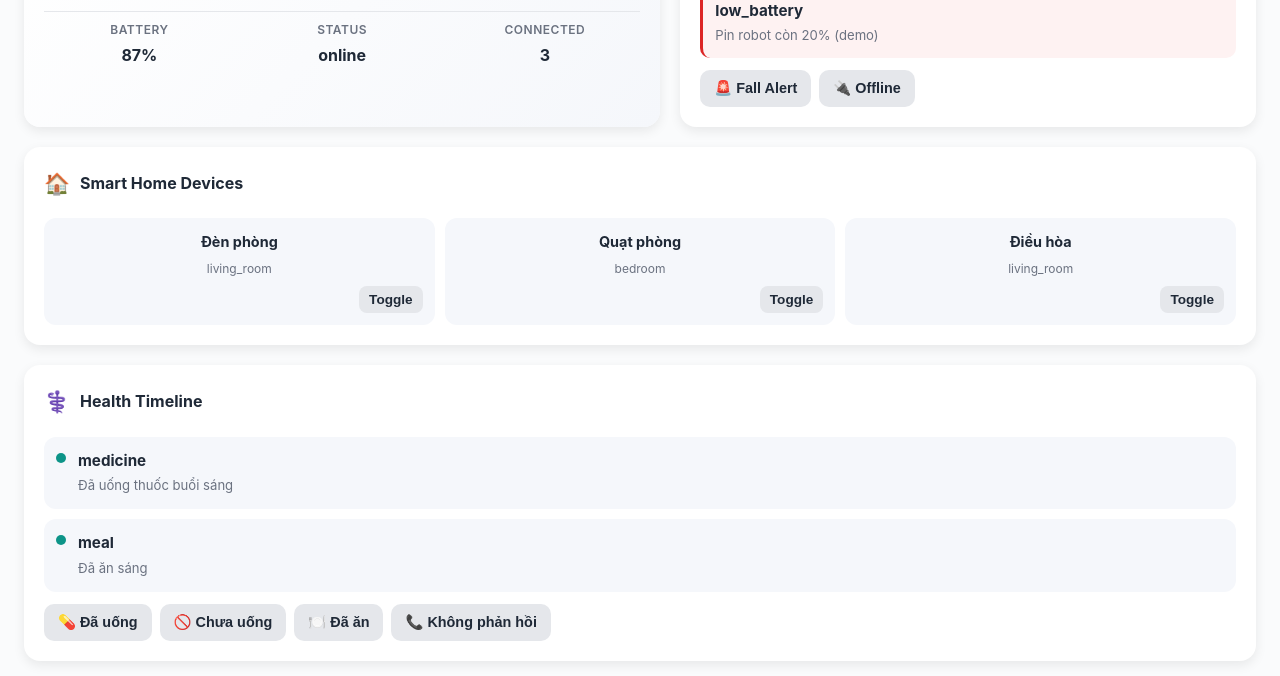
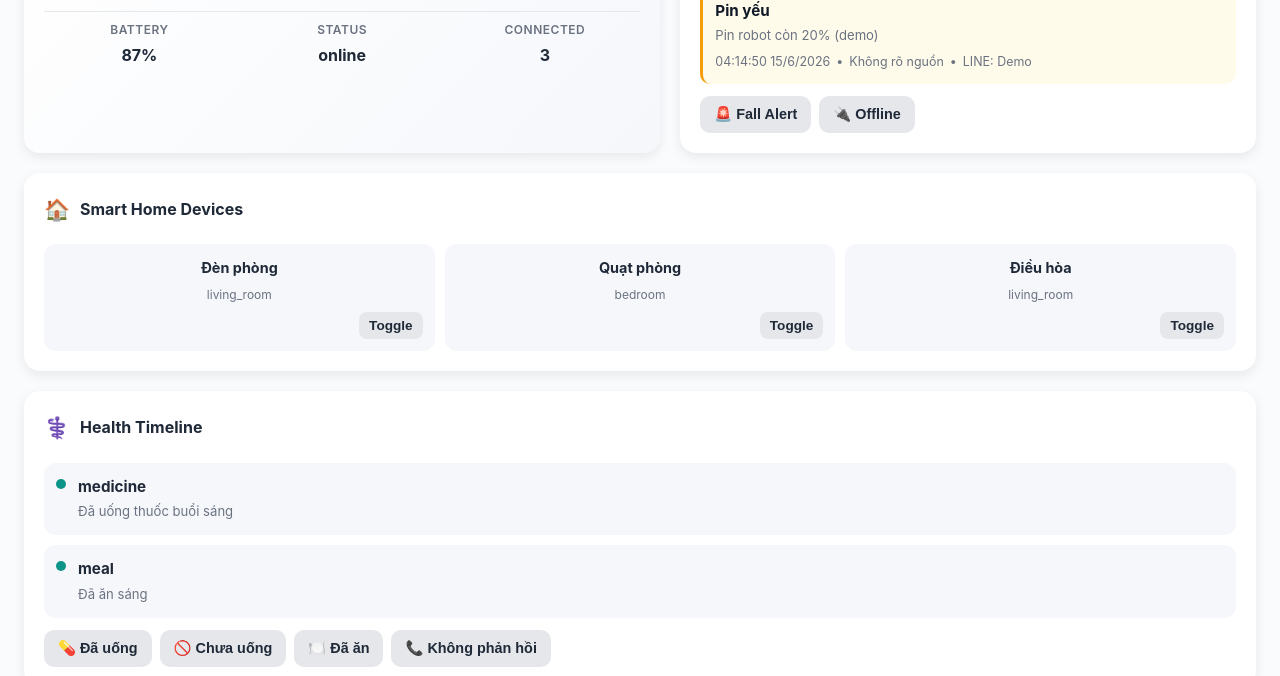
Before and after one commit to BUIHOANGDU/Pt-tsunagari-care, a plain HTML site: page index.html in a window 1280 px wide. Shown: the part 424-1100 px from the top of the page. Drawn offline with Linux system fonts and the light colour scheme.

Commit message:
feat: enrich alert metadata display

```diff
--- a/src/css/style.css
+++ b/src/css/style.css
@@ -723,3 +723,30 @@ button.primary:hover {
     grid-template-columns: 1fr;
   }
 }
+.alert-meta {
+  display: flex;
+  flex-wrap: wrap;
+  gap: 6px;
+  margin-top: 6px;
+  font-size: 0.78rem;
+  color: var(--muted);
+}
+
+.alert-item strong {
+  color: #111827;
+}
+
+.alert-item.alert-emergency {
+  background: #fef2f2;
+  border-left-color: var(--danger);
+}
+
+.alert-item.alert-warning {
+  background: #fffbeb;
+  border-left-color: var(--warning);
+}
+
+.alert-item.alert-normal {
+  background: #ecfdf5;
+  border-left-color: var(--success);
+}
--- a/src/js/dashboard.js
+++ b/src/js/dashboard.js
@@ -65,24 +65,80 @@ function renderDevices(devices) {
     wrap.appendChild(item);
   });
 }
+function getAlertTypeLabel(type) {
+  const labels = {
+    fall_detected: "Phát hiện ngã",
+    robot_offline: "Robot mất kết nối",
+    low_battery: "Pin yếu",
+    no_response: "Không phản hồi",
+    medicine_missed: "Chưa uống thuốc",
+  };
 
+  return labels[type] || type || "Cảnh báo";
+}
+
+function getAlertSourceLabel(source) {
+  const labels = {
+    camera_ai: "Camera AI",
+    robot_chami: "Robot Chami",
+    health_module: "Health Module",
+    smart_home: "Smart Home",
+    web_dashboard: "Web Dashboard",
+    demo: "Demo Mode",
+  };
+
+  return labels[source] || "Không rõ nguồn";
+}
+
+function getLineStatusLabel(status) {
+  const labels = {
+    pending: "LINE: Đang gửi",
+    sent: "LINE: Đã gửi",
+    failed: "LINE: Lỗi",
+  };
+
+  return labels[status] || "LINE: Demo";
+}
+
+function formatDateTime(value) {
+  if (!value) return "Không rõ thời gian";
+
+  // Firestore Timestamp support
+  if (typeof value.toDate === "function") {
+    return value.toDate().toLocaleString("vi-VN");
+  }
+
+  return new Date(value).toLocaleString("vi-VN");
+}
 function renderAlerts(alerts) {
   const el = document.getElementById("alerts-list");
   el.innerHTML = "";
+
   if (!alerts || alerts.length === 0) {
     el.innerHTML =
       '<div style="padding: 12px; color: #6b7280; text-align: center; font-size: 0.9rem;">No alerts</div>';
     return;
   }
+
   alerts.slice(0, 8).forEach((a) => {
     const row = document.createElement("div");
-    row.className = "alert-item";
+    row.className = `alert-item alert-${a.level || "warning"}`;
+
     row.innerHTML = `
       <div class="left">
-        <strong>${a.type}</strong>
+        <strong>${getAlertTypeLabel(a.type)}</strong>
         <small>${a.message || ""}</small>
+
+        <div class="alert-meta">
+          <span>${formatDateTime(a.createdAt)}</span>
+          <span>•</span>
+          <span>${getAlertSourceLabel(a.source)}</span>
+          <span>•</span>
+          <span>${getLineStatusLabel(a.lineStatus)}</span>
+        </div>
       </div>
     `;
+
     el.appendChild(row);
   });
 }
@@ -188,15 +244,19 @@ document.getElementById("btn-sim-fall").onclick = async () => {
     type: "fall_detected",
     level: "emergency",
     message: "Phát hiện ngã tại phòng khách",
-    source: "demo",
+    source: "camera_ai",
+    lineStatus: "sent",
+    createdAt: new Date().toISOString(),
   });
 };
 document.getElementById("btn-sim-robot-offline").onclick = async () => {
   await FirebaseService.createAlert({
     type: "robot_offline",
     level: "warning",
-    message: "Robot mất kết nối",
-    source: "demo",
+    message: "Robot Chami mất kết nối",
+    source: "robot_chami",
+    lineStatus: "sent",
+    createdAt: new Date().toISOString(),
   });
 };
 
--- a/src/js/demo.js
+++ b/src/js/demo.js
@@ -45,8 +45,10 @@ document.getElementById("demo-fall").onclick = async () => {
   await FirebaseService.createAlert({
     type: "fall_detected",
     level: "emergency",
-    message: "Phát hiện ngã (demo)",
-    source: "demo",
+    message: "Phát hiện ngã tại phòng khách (demo)",
+    source: "camera_ai",
+    lineStatus: "sent",
+    createdAt: new Date().toISOString(),
   });
   alert("Created fall alert");
 };
```
